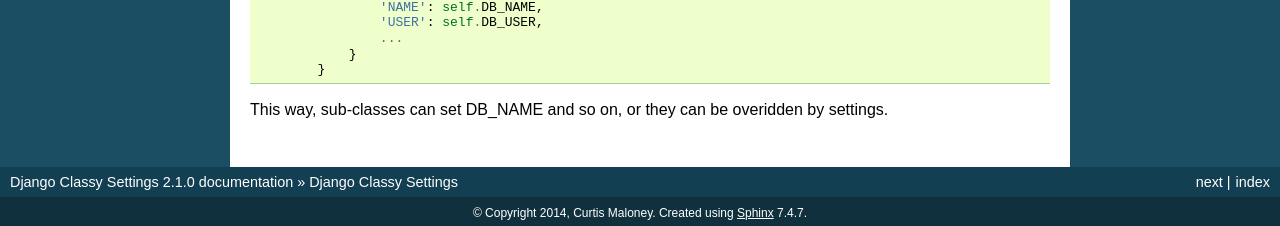
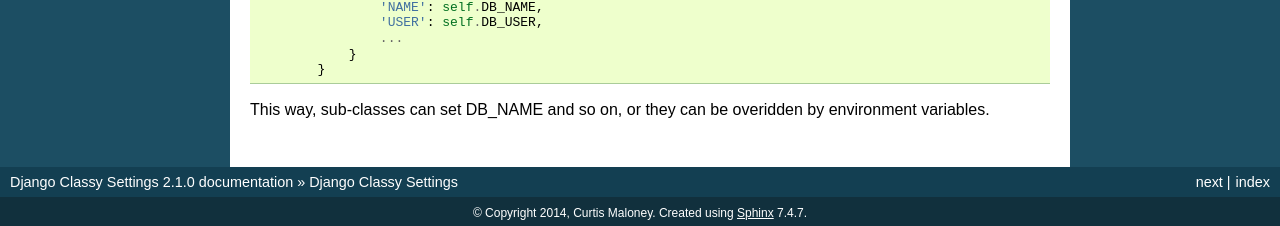
Before and after one commit to funkybob/django-classy-settings, a Sphinx documentation site: the page built from docs/index.rst, in a window 1280 px wide and 900 px high, scrolled down 3542 px. Shown: the part 671-897 px from the top of the window. Built offline with Sphinx 7.4.7, drawn with Linux system fonts in a browser that asks for light colours.

Commit message:
Fix braino

```diff
--- a/docs/index.rst
+++ b/docs/index.rst
@@ -261,4 +261,4 @@
            }
 
 This way, sub-classes can set DB_NAME and so on, or they can be overidden by
-settings.
+environment variables.
```
